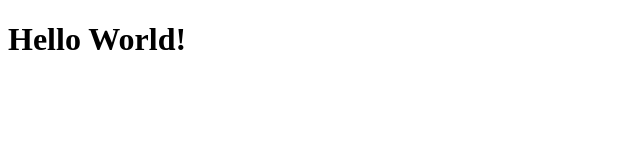
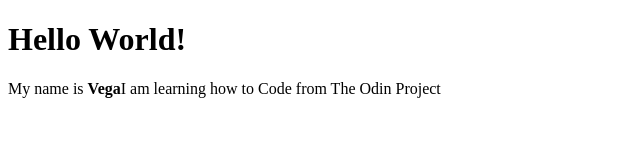
Before and after one commit to arrafahvg/Git-Test, a plain HTML site: page index.html in a window 1280 px wide. Shown: the whole page, without its empty margins (0-640 px from the left). Drawn offline with Linux system fonts and the light colour scheme.

Commit message:
Adding pharagraph

```diff
--- a/index.html
+++ b/index.html
@@ -7,5 +7,6 @@
 </head>
 <body>
     <h1>Hello World!</h1>
+    <p>My name is <strong>Vega</strong>I am learning how to Code from The Odin Project</p>
 </body>
 </html>
```
